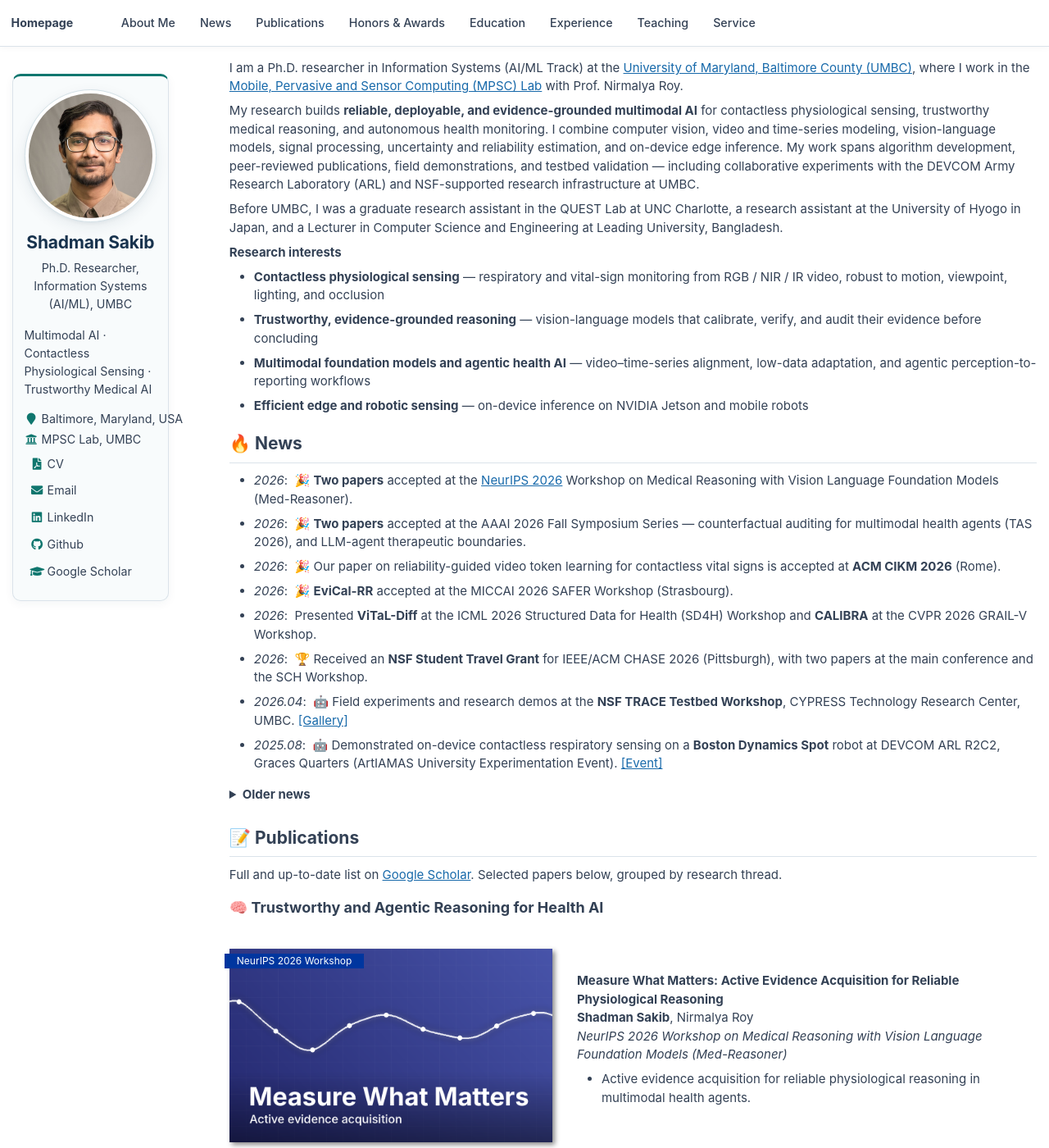
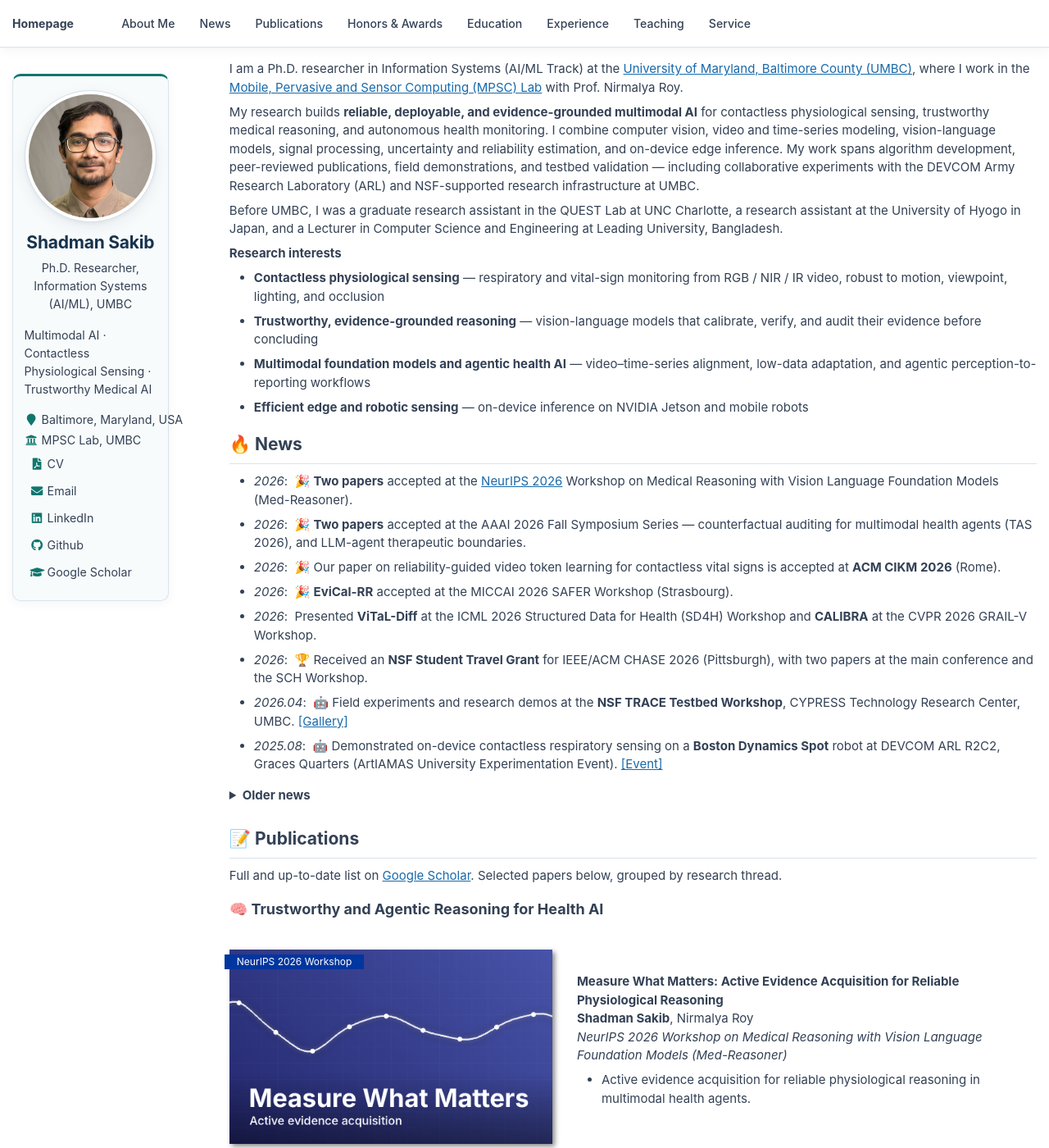
Before and after one commit to sakibshadman/sakibshadman.github.io, a Jekyll site: the page built from _pages/about.md, in a window 1280 px wide and 1400 px high. Shown: the whole window at 82% size. Built offline with Jekyll 4.4.1, drawn with Linux system fonts in a browser that asks for light colours.

Commit message:
Update _masthead.scss

```diff
--- a/_sass/_masthead.scss
+++ b/_sass/_masthead.scss
@@ -6,13 +6,16 @@
   position: sticky;
   top: 0;
 
-  background-color: rgba(255, 255, 255, 0.96);
+  background-color: rgba(255, 255, 255, 0.97);
+
   border-bottom: 1px solid $border-color;
 
-  backdrop-filter: blur(8px);
-  -webkit-backdrop-filter: blur(8px);
+  backdrop-filter: blur(10px);
+  -webkit-backdrop-filter: blur(10px);
 
-  box-shadow: 0 1px 8px rgba(15, 23, 42, 0.04);
+  box-shadow:
+    0 1px 2px rgba(23, 50, 77, 0.03),
+    0 4px 14px rgba(23, 50, 77, 0.04);
 
   -webkit-animation: intro 0.3s both;
           animation: intro 0.3s both;
@@ -26,7 +29,7 @@
     @include container;
     @include clearfix;
 
-    padding: 0.65em 0.9em;
+    padding: 0.7em 1em;
 
     font-family: $header-font-family;
 
@@ -40,11 +43,14 @@
 
     a {
       color: $masthead-link-color;
+
       text-decoration: none;
+
       transition: $global-transition;
 
       &:hover {
         color: $masthead-link-color-hover;
+
         text-decoration: none;
       }
     }
@@ -92,41 +98,48 @@
   list-style-type: none;
   white-space: nowrap;
 
-  font-size: 0.95em;
-  font-weight: 500;
+  font-size: 0.94em;
+  font-weight: 550;
 
   a {
     display: inline-block;
 
     position: relative;
 
-    padding: 0.45em 0.7em;
+    padding: 0.48em 0.72em;
 
     color: $masthead-link-color;
 
-    border-radius: 5px;
+    border-radius: 6px;
 
-    transition: $global-transition;
+    transition:
+      color 0.18s ease,
+      background-color 0.18s ease,
+      box-shadow 0.18s ease;
 
     &:hover {
-      color: $masthead-link-color-hover;
-      background-color: #f8fafc;
+      color: $teal;
+
+      background-color: #f2faf8;
+
+      box-shadow: inset 0 0 0 1px rgba(15, 118, 110, 0.08);
     }
   }
 
   &--lg {
     padding-right: 2em;
+
     font-weight: 700;
 
     a {
-      color: $primary-color;
+      color: $navy;
     }
   }
 }
 
 
 /*
-   Subtle underline interaction
+   Underline interaction
    ========================================================================== */
 
 .masthead__menu-item:not(.masthead__menu-item--lg) a::after {
@@ -134,22 +147,39 @@
 
   position: absolute;
 
-  left: 0.7em;
-  right: 0.7em;
-  bottom: 0.18em;
+  left: 0.72em;
+  right: 0.72em;
+  bottom: 0.14em;
 
   height: 2px;
 
-  background-color: $link-color;
+  background-color: $teal;
+
+  border-radius: 999px;
 
   transform: scaleX(0);
   transform-origin: center;
 
-  transition: transform 0.2s ease-in-out;
+  transition: transform 0.18s ease-in-out;
 }
 
 .masthead__menu-item:not(.masthead__menu-item--lg) a:hover::after {
   transform: scaleX(1);
+}
+
+
+/*
+   Emphasize homepage link
+   ========================================================================== */
+
+.masthead__menu-home-item a {
+  color: $navy;
+
+  font-weight: 650;
+
+  &:hover {
+    color: $teal;
+  }
 }
 
 
@@ -160,14 +190,14 @@
 @include breakpoint(max-width $medium) {
 
   .masthead__inner-wrap {
-    padding: 0.55em 0.65em;
+    padding: 0.58em 0.7em;
   }
 
   .masthead__menu-item {
-    font-size: 0.9em;
+    font-size: 0.88em;
 
     a {
-      padding: 0.4em 0.5em;
+      padding: 0.42em 0.5em;
     }
   }
 }
```
